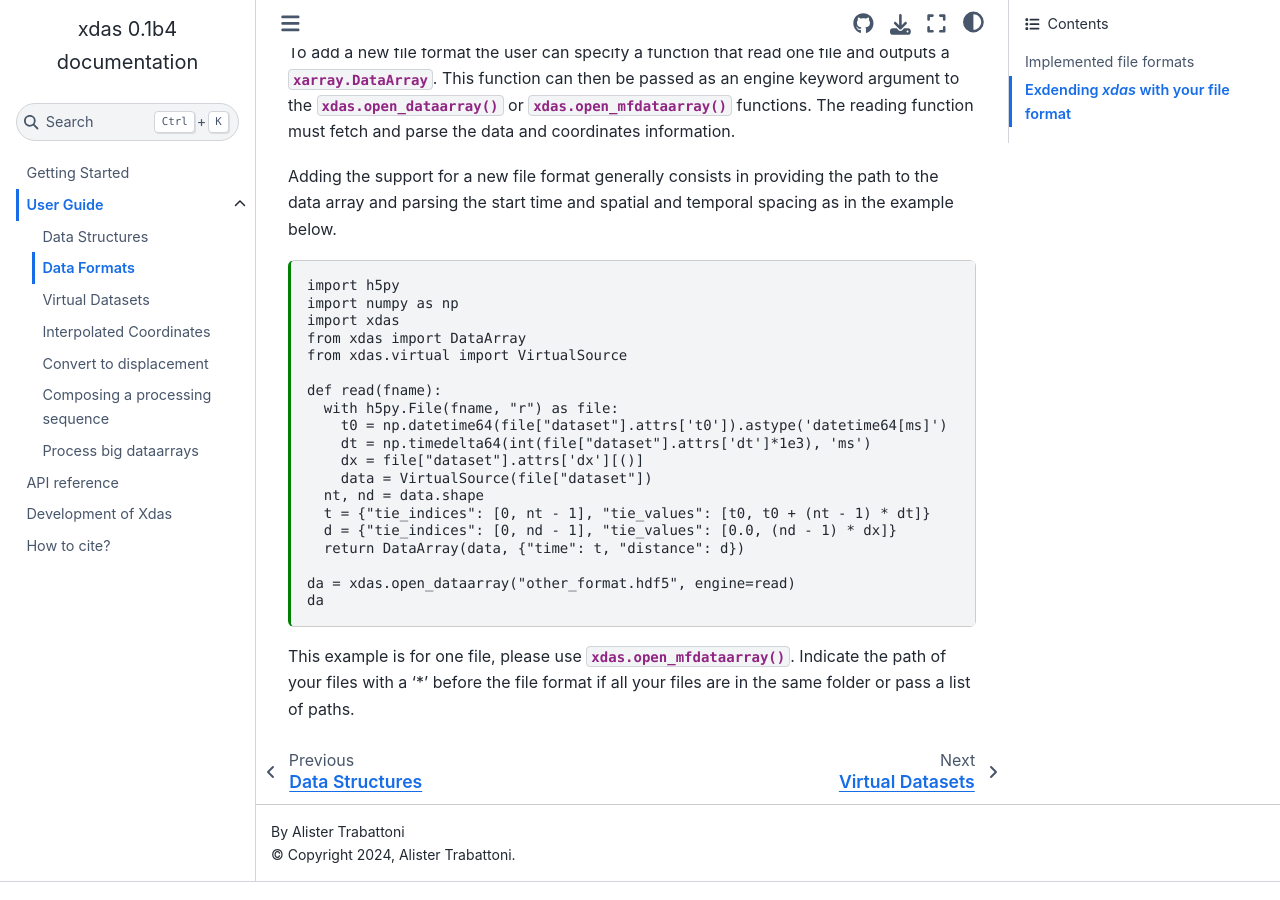
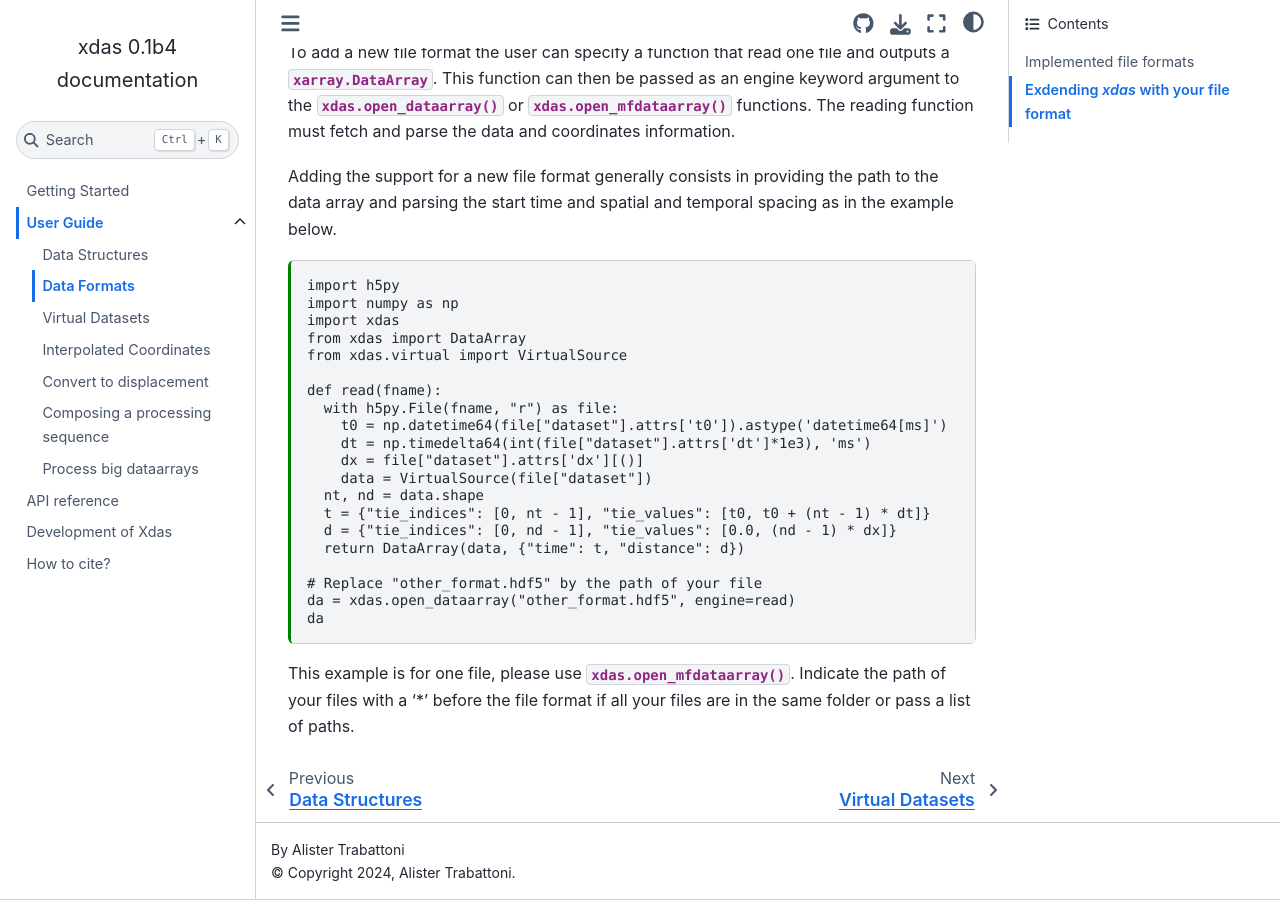
Before and after one commit to xdas-dev/xdas, a Sphinx documentation site: the page built from docs/user-guide/data-formats.md, in a window 1280 px wide and 900 px high, scrolled down 902 px. Built offline with Sphinx 7.4.7 and the Sphinx Book theme 1.1.4, drawn with Linux system fonts in a browser that asks for light colours.

Commit message:
add a comment in a python cell

````diff
--- a/docs/user-guide/data-formats.md
+++ b/docs/user-guide/data-formats.md
@@ -55,6 +55,7 @@
   d = {"tie_indices": [0, nd - 1], "tie_values": [0.0, (nd - 1) * dx]}
   return DataArray(data, {"time": t, "distance": d})
 
+# Replace "other_format.hdf5" by the path of your file
 da = xdas.open_dataarray("other_format.hdf5", engine=read)
 da
 ```
````
